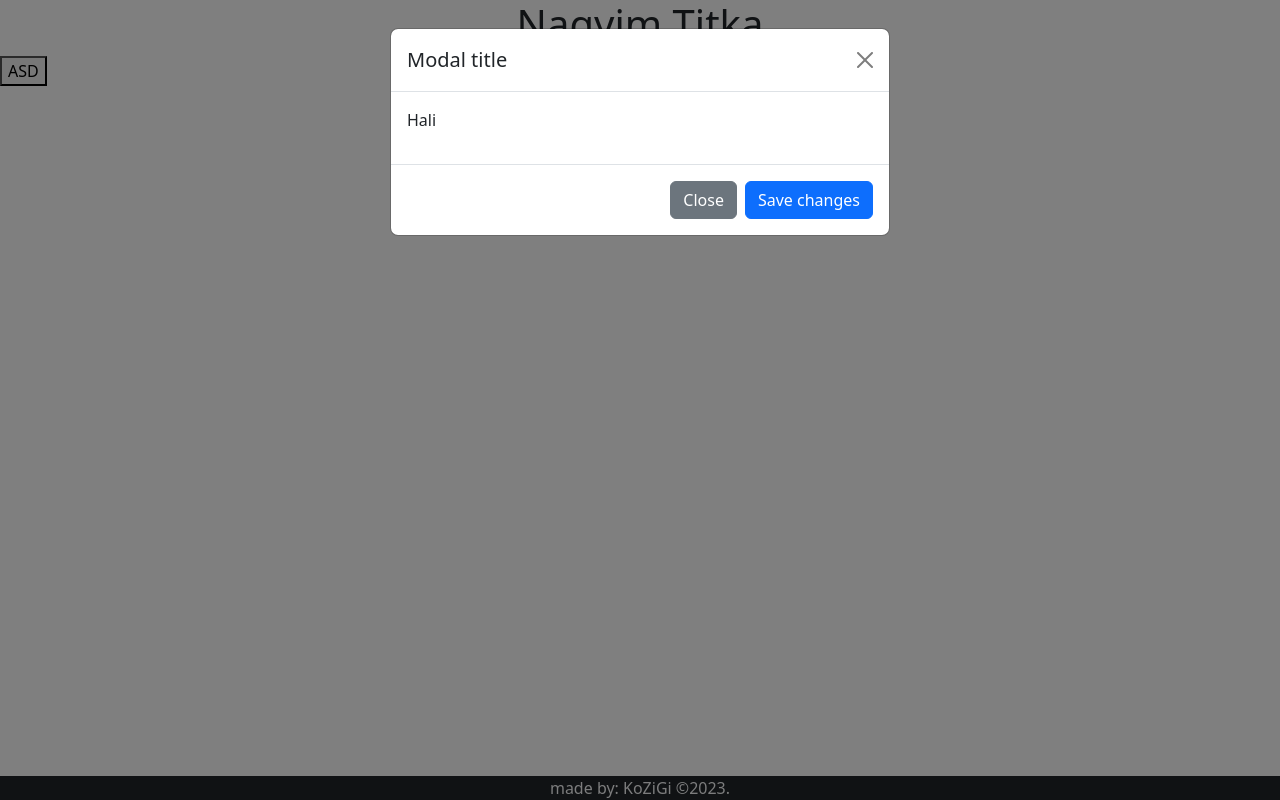
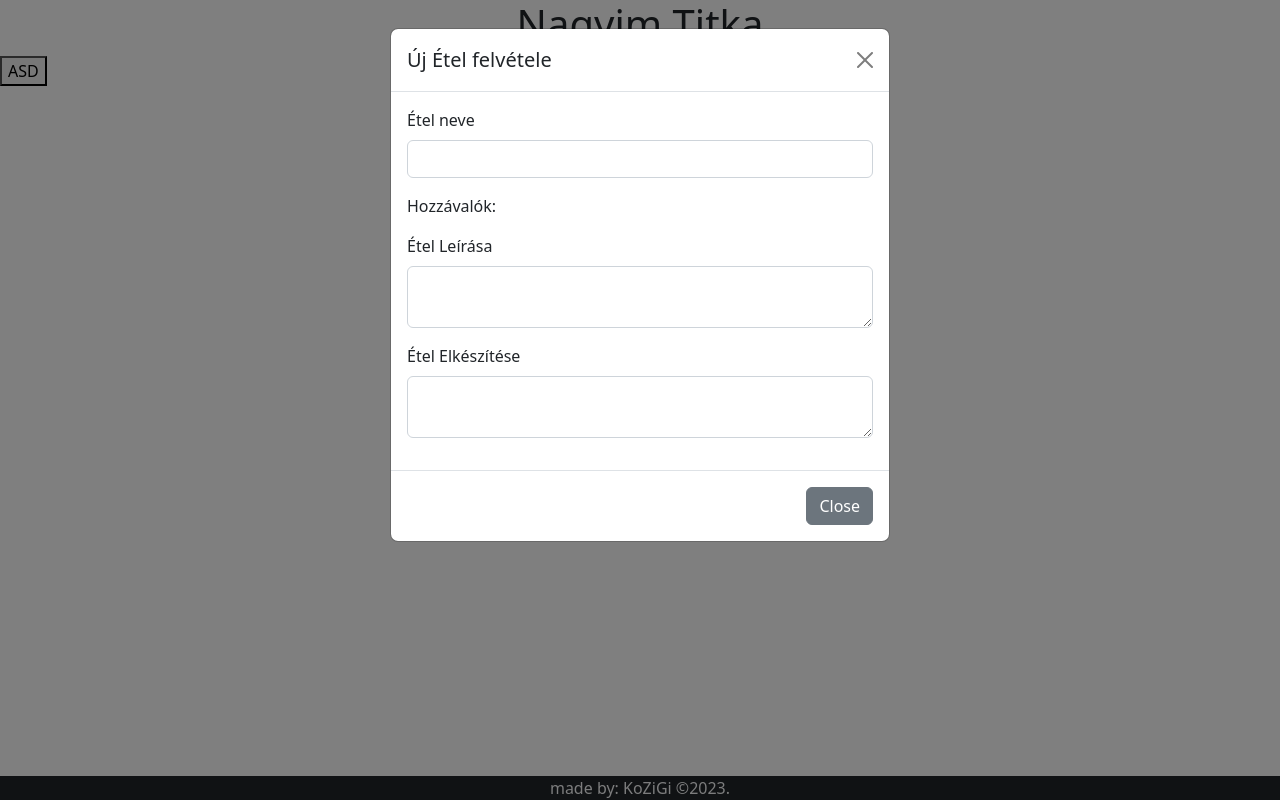
Before and after one commit to KoZiGi/nagyim-titka, an Angular app: page / in a window 1280 px wide. Both pictures are taken after a click on the button "ASD". Built offline with nearby package versions, Linux system fonts and the light colour scheme.

Commit message:
Némely interface feltöltve

```diff
--- a/src/app/upload-modal/upload-modal.component.html
+++ b/src/app/upload-modal/upload-modal.component.html
@@ -2,15 +2,28 @@
     <div class="modal-dialog">
       <div class="modal-content">
         <div class="modal-header">
-          <h5 class="modal-title">Modal title</h5>
+          <h5 class="modal-title">Új Étel felvétele</h5>
           <button type="button" class="btn-close" data-bs-dismiss="modal" aria-label="Close"></button>
         </div>
         <div class="modal-body">
-          <p>Hali</p>
+          <div class="mb-3">
+              <label class="form-label">Étel neve</label>
+              <input type="text" class="form-control">
+          </div>
+          <div class="mb-3">
+              <label>Hozzávalók:</label>
+          </div>
+          <div class="mb-3">
+              <label class="form-label">Étel Leírása</label>
+              <textarea class="form-control"></textarea>
+          </div>
+          <div class="mb-3">
+              <label class="form-label">Étel Elkészítése</label>
+              <textarea class="form-control"></textarea>
+          </div>
         </div>
         <div class="modal-footer">
           <button type="button" class="btn btn-secondary" data-bs-dismiss="modal">Close</button>
-          <button type="button" class="btn btn-primary">Save changes</button>
         </div>
       </div>
     </div>
```
Also changed, not shown: src/app/recipe.ts (+14 -0 lines).
